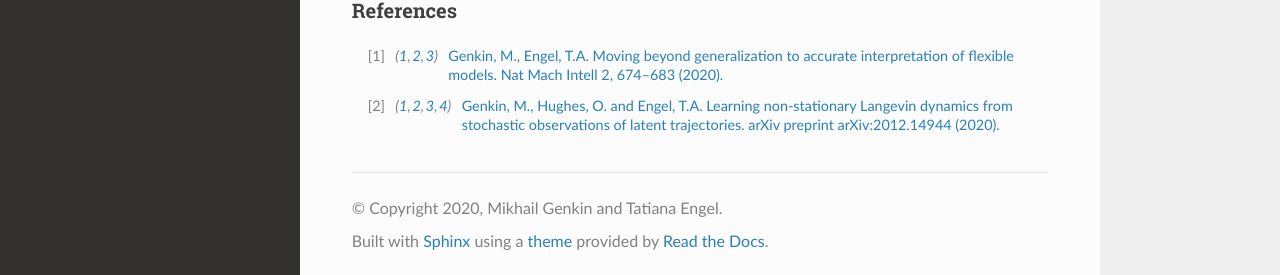
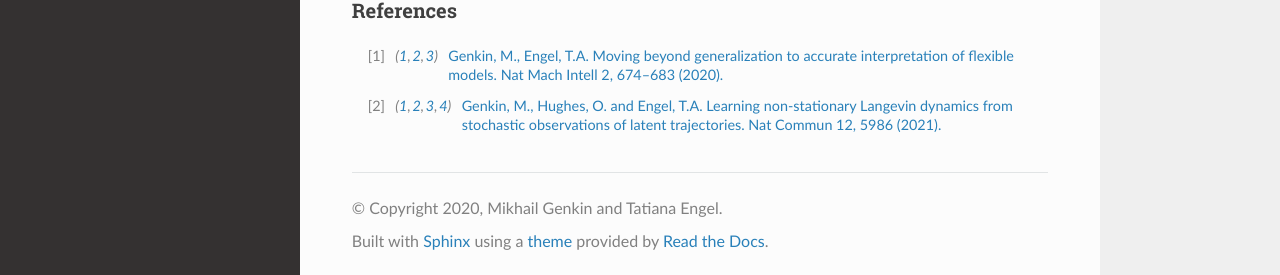
Before and after one commit to engellab/neuralflow, a Sphinx documentation site: the page built from docs/source/examples.rst, in a window 1280 px wide and 1049 px high. Shown: the part 771-1046 px from the top of the window. Built offline with Sphinx 7.4.7 and the Read the Docs theme 2.0.0, drawn with Linux system fonts in a browser that asks for light colours; pages that are not in the unit, such as notebooks, are missing from menus.

Commit message:
Added reference to Nat Comun paper

```diff
--- a/docs/source/examples.rst
+++ b/docs/source/examples.rst
@@ -41,4 +41,4 @@ References
 
 .. [#Genkin2020] `Genkin, M., Engel, T.A. Moving beyond generalization to accurate interpretation of flexible models. Nat Mach Intell 2, 674–683 (2020). <https://www.nature.com/articles/s42256-020-00242-6>`_
 
-.. [#Genkin2020Preprint] `Genkin, M., Hughes, O. and Engel, T.A. Learning non-stationary Langevin dynamics from stochastic observations of latent trajectories. arXiv preprint arXiv:2012.14944 (2020). <https://arxiv.org/abs/2012.14944>`_
+.. [#Genkin2021] `Genkin, M., Hughes, O. and Engel, T.A. Learning non-stationary Langevin dynamics from stochastic observations of latent trajectories. Nat Commun 12, 5986 (2021). <https://www.nature.com/articles/s41467-021-26202-1>`_
--- a/docs/source/index.rst
+++ b/docs/source/index.rst
@@ -12,7 +12,7 @@ Our method is based on direct feature comparison of models fitted on different d
 models with the correct interpretation.
 In the associated article we demonstrate that our feature consistency analysis outperforms conventional
 validation-based model selection methods when the goal is finding the model with the correct interpretation.
-For mode information, see Genkin and Engel (2020) [#Genkin2020]_, Genkin, Hughes and Engel (2020) [#Genkin2020Preprint]_.
+For mode information, see Genkin and Engel (2020) [#Genkin2020]_, Genkin, Hughes and Engel (2021) [#Genkin2021]_.
 
 .. toctree::
    :maxdepth: 2
@@ -30,4 +30,4 @@ References
 
 .. [#Genkin2020] `Genkin, M., Engel, T.A. Moving beyond generalization to accurate interpretation of flexible models. Nat Mach Intell 2, 674–683 (2020). <https://www.nature.com/articles/s42256-020-00242-6>`_
 
-.. [#Genkin2020Preprint] `Genkin, M., Hughes, O. and Engel, T.A. Learning non-stationary Langevin dynamics from stochastic observations of latent trajectories. arXiv preprint arXiv:2012.14944 (2020). <https://arxiv.org/abs/2012.14944>`_
+.. [#Genkin2021] `Genkin, M., Hughes, O. and Engel, T.A. Learning non-stationary Langevin dynamics from stochastic observations of latent trajectories. Nat Commun 12, 5986 (2021). <https://www.nature.com/articles/s41467-021-26202-1>`_
```
Also changed, not shown: other parts of docs/source/examples.rst (+4 -4 lines), README.md (+2 -2 lines), 3 other files.
